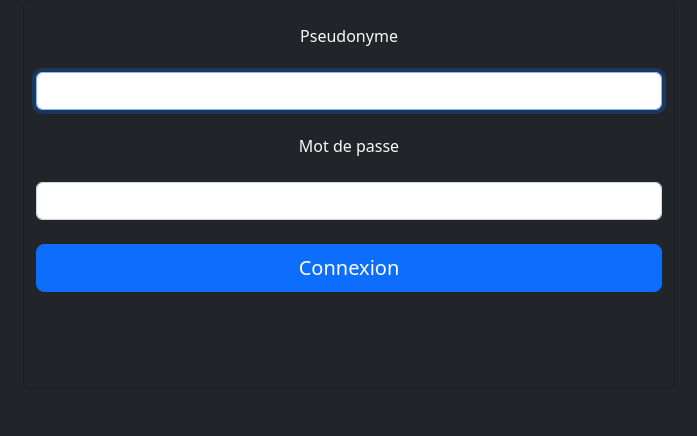
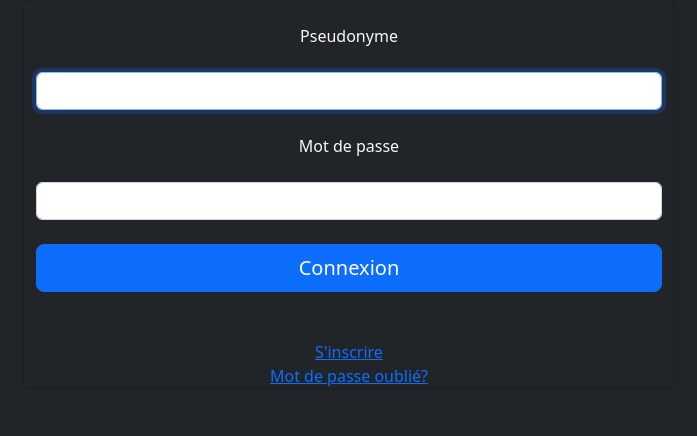
Before and after one commit to Steelwix/otherwatch, a Symfony app: template templates/security/login.html.twig in a window 1280 px wide. Shown: the part 171-607 px from the top of the page, without its empty margins (291-988 px from the left). Run offline with Twig, Linux system fonts and the light colour scheme; the template is opened without the code that fills it, so the values that code supplies are empty; some libraries are stand-ins or nearby versions.

Commit message:
0AA reset password on login page

```diff
--- a/templates/security/login.html.twig
+++ b/templates/security/login.html.twig
@@ -33,7 +33,8 @@
 						Connexion
 					</button><br><br>
 					<input type="hidden" name="_csrf_token" value="{{ csrf_token('authenticate') }}">
-					<a class="d-lg-none" href="">S'inscrire</a><br><br>
+					<a class="" href="{{ path('app_create_user') }}">S'inscrire</a>
+					<a class="" href="{{ path('app_forgot_password_request') }}">Mot de passe oublié?</a>
 				</form>
 
 			</div>
```
